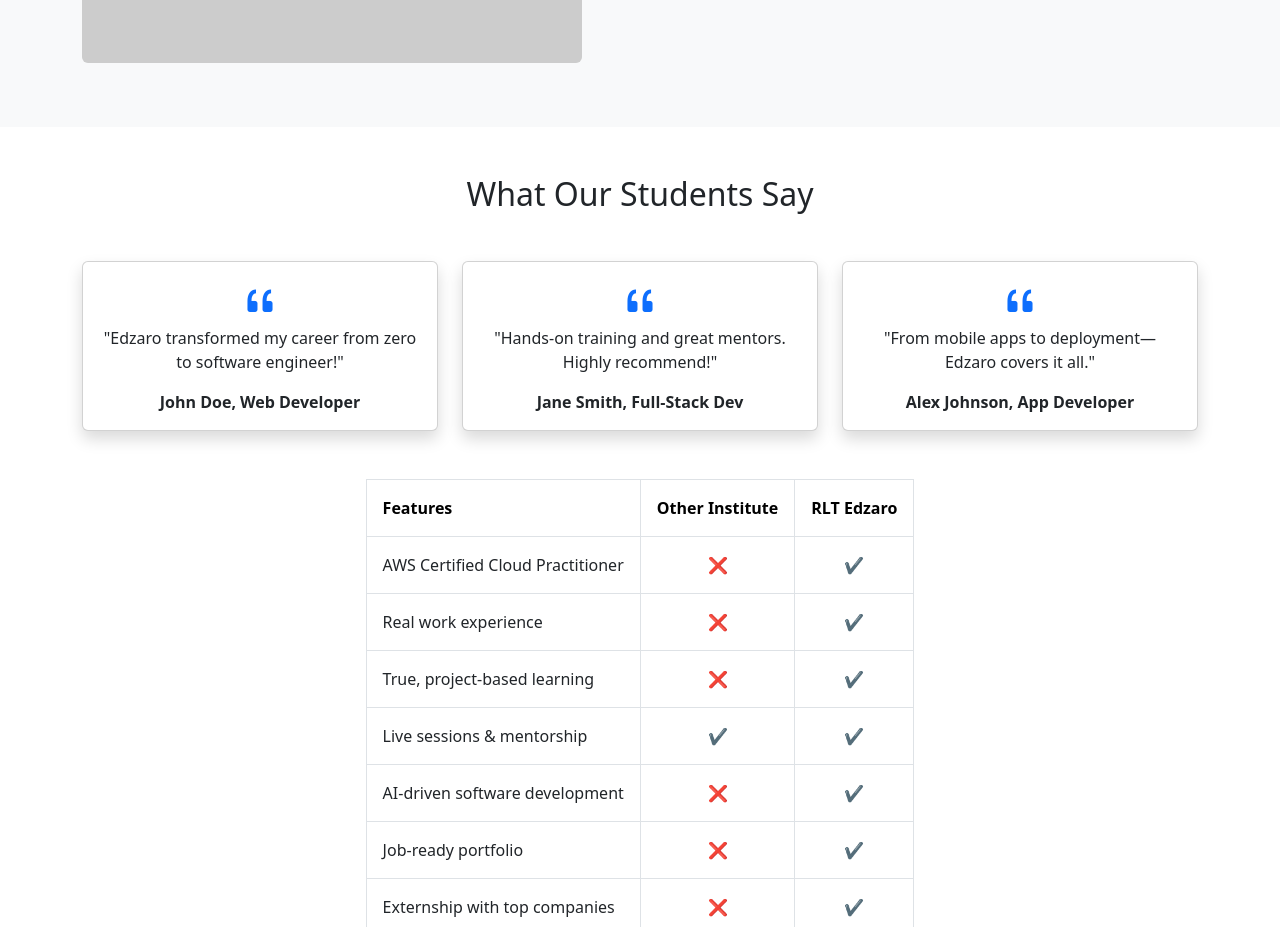
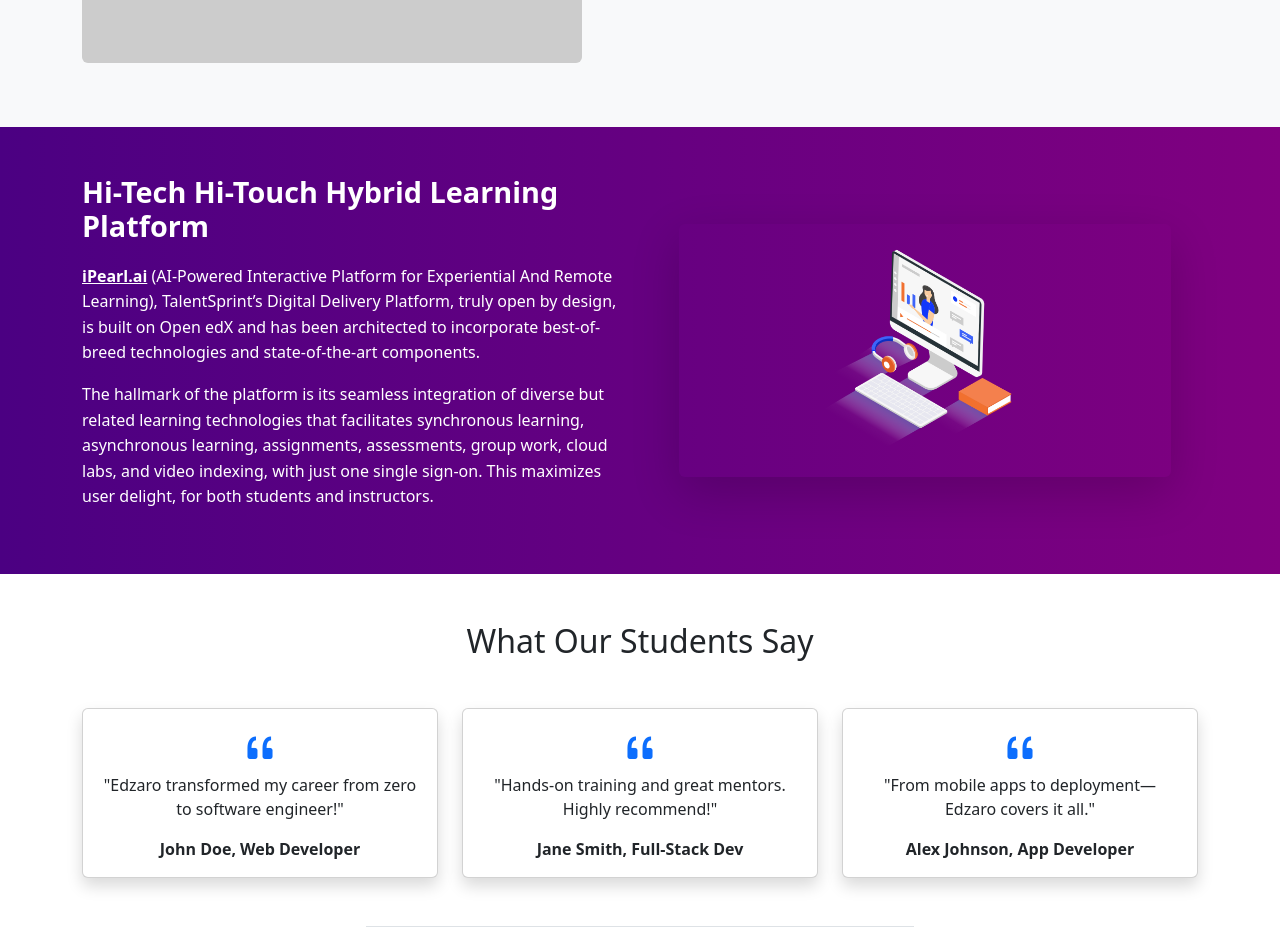
Before and after one commit to rltsolution2025/backend-edzaro, a React (Create React App) app: page / in a window 1280 px wide. Shown: the part 1440-2367 px from the top of the page. Built offline with nearby package versions, Linux system fonts and the light colour scheme.

Commit message:
Ipearl added

```diff
--- a/src/pages/Home.jsx
+++ b/src/pages/Home.jsx
@@ -235,6 +235,69 @@
         </Container>
       </motion.section>
 
+       <section className="hybrid-section py-5">
+      <Container>
+        <Row className="align-items-center">
+          {/* Left Column - Text */}
+          <Col md={6} className="text-white mb-4 mb-md-0">
+            <h2 className="fw-bold">Hi-Tech Hi-Touch Hybrid Learning Platform</h2>
+            <p>
+              <a href="#" className="fw-bold text-white text-decoration-underline">
+                iPearl.ai
+              </a>{" "}
+              (AI-Powered Interactive Platform for Experiential And Remote Learning),
+              TalentSprint’s Digital Delivery Platform, truly open by design, is built
+              on Open edX and has been architected to incorporate best-of-breed
+              technologies and state-of-the-art components.
+            </p>
+            <p>
+              The hallmark of the platform is its seamless integration of diverse but
+              related learning technologies that facilitates synchronous learning,
+              asynchronous learning, assignments, assessments, group work, cloud labs,
+              and video indexing, with just one single sign-on. This maximizes user
+              delight, for both students and instructors.
+            </p>
+          </Col>
+
+          {/* Right Column - Image */}
+          <Col md={6} className="text-center">
+            <img
+              src="/assets/E-Learn.png"
+              alt="Hybrid Learning"
+              className="img-fluid rounded shadow-lg"
+            />
+          </Col>
+        </Row>
+      </Container>
+
+      {/* Styling */}
+      <style>{`
+        .hybrid-section {
+          background: linear-gradient(90deg, #4b0082, #800080);
+          color: #fff;
+        }
+
+        .hybrid-section h2 {
+          font-size: 1.8rem;
+          margin-bottom: 20px;
+        }
+
+        .hybrid-section p {
+          font-size: 1rem;
+          line-height: 1.6;
+        }
+
+        .hybrid-section img {
+          max-width: 90%;
+          transition: transform 0.3s ease;
+        }
+
+        .hybrid-section img:hover {
+          transform: scale(1.05);
+        }
+      `}</style>
+    </section>
+
       {/* Testimonials */}
       <section className="py-5">
         <Container>
```
Also changed, not shown: public/assets/E-Learn.png (added).
